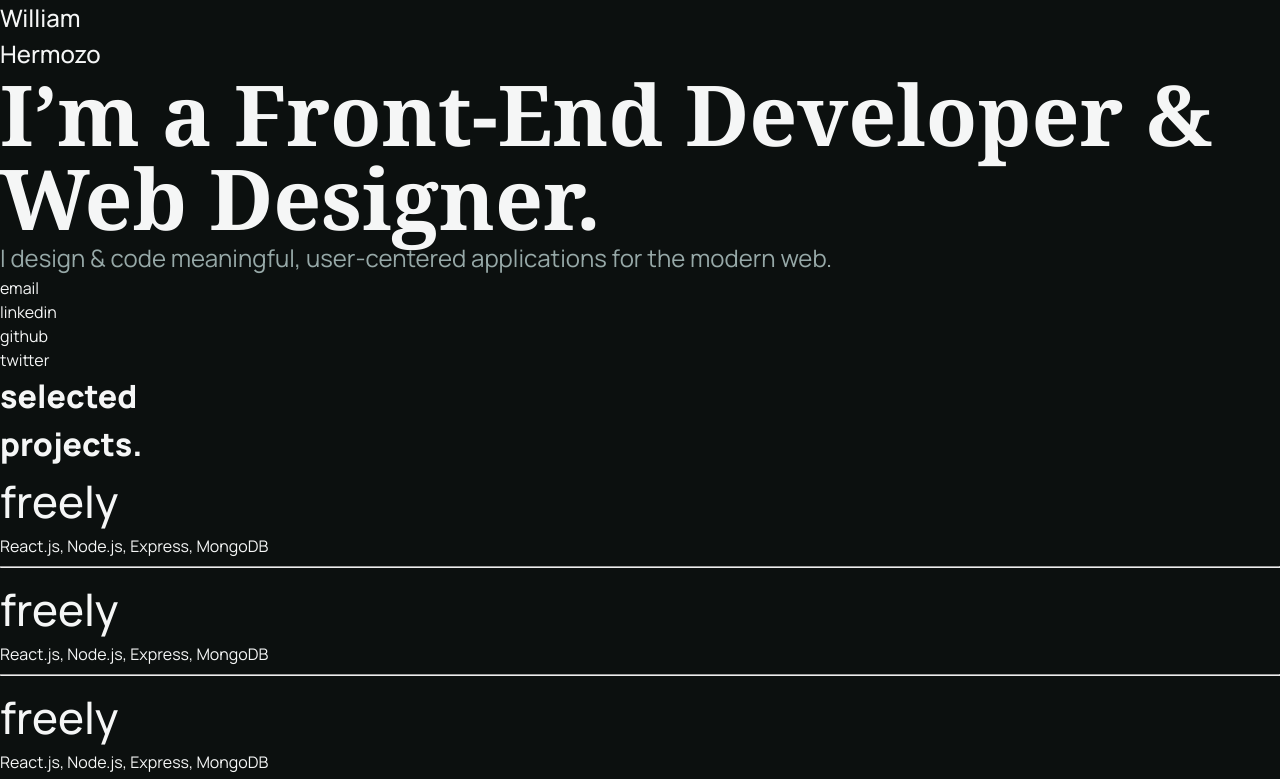
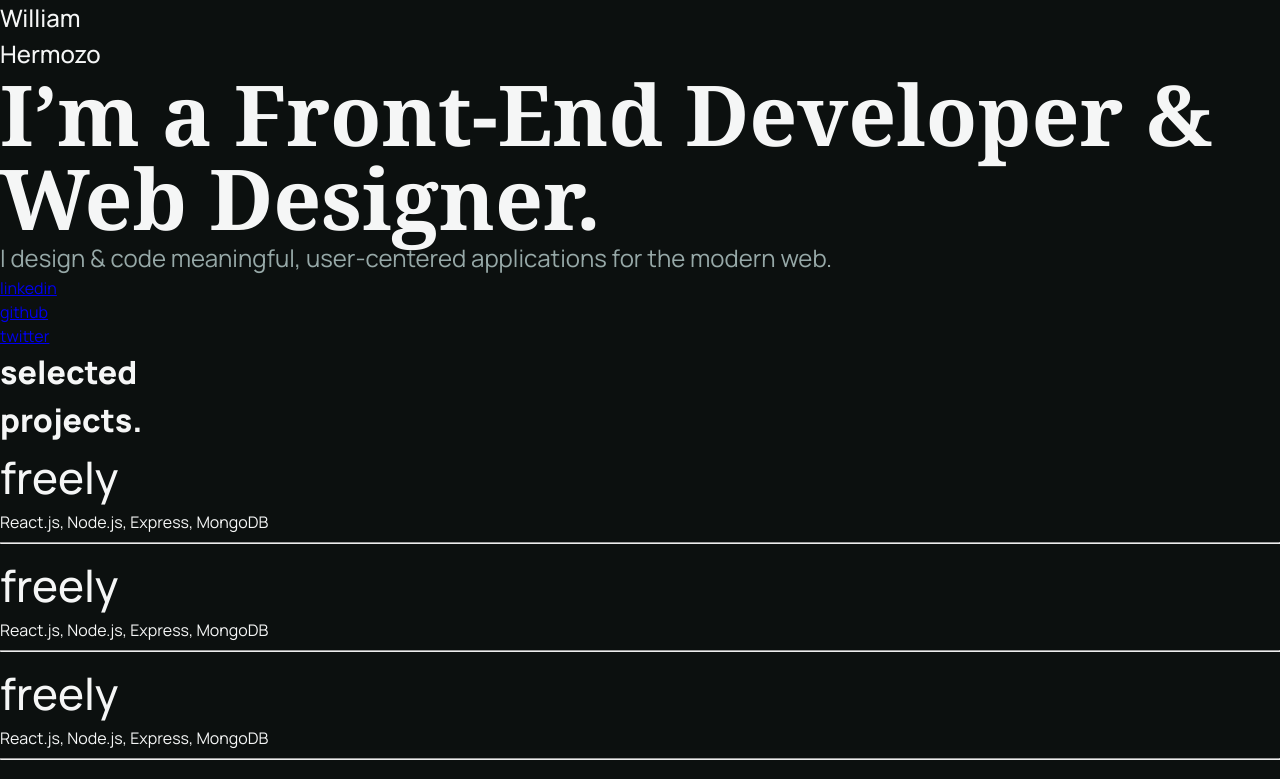
Before and after one commit to williamhzo/williamh.io, a React (Create React App) app: page / in a window 1280 px wide. Shown: the top 779 px of the page. Built offline with nearby package versions, Linux system fonts and the light colour scheme; a web font is replaced by a local one.

Commit message:
add header component

```diff
--- a/src/Main.jsx
+++ b/src/Main.jsx
@@ -1,27 +1,12 @@
 import React from 'react';
 import { Link } from 'react-router-dom';
+
+import Header from './Components/Header';
 
 const Main = () => {
   return (
     <>
-      <header className="header">
-        <h1 className="header__logo">
-          William<br></br>Hermozo
-        </h1>
-        <h2 className="header__title">
-          I’m a Front-End Developer & Web Designer.
-        </h2>
-        <h3 className="header__subtitle">
-          I design & code meaningful, user-centered applications for the modern
-          web.
-        </h3>
-        <ul className="header__links">
-          <li className="header__items">email</li>
-          <li className="header__items">linkedin</li>
-          <li className="header__items">github</li>
-          <li className="header__items">twitter</li>
-        </ul>
-      </header>
+      <Header />
       <main className="main">
         <section className="projects">
           <h4>
```
